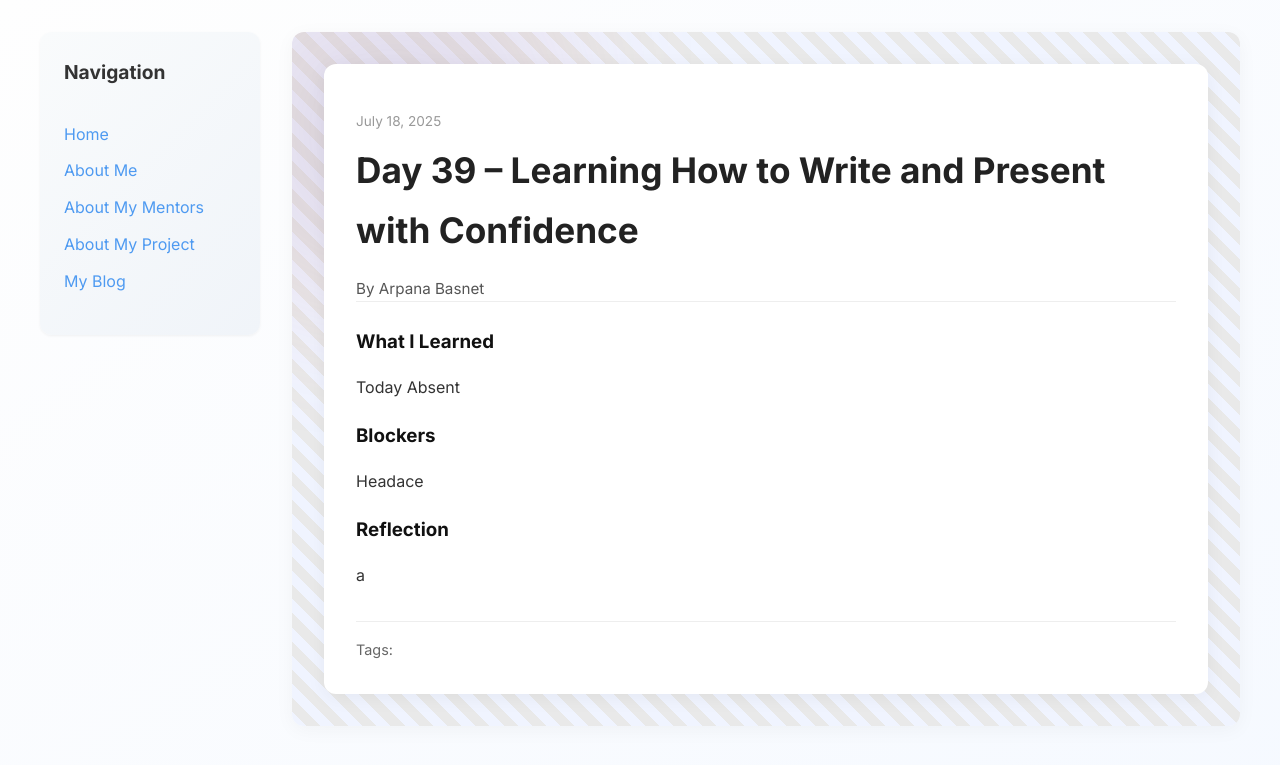
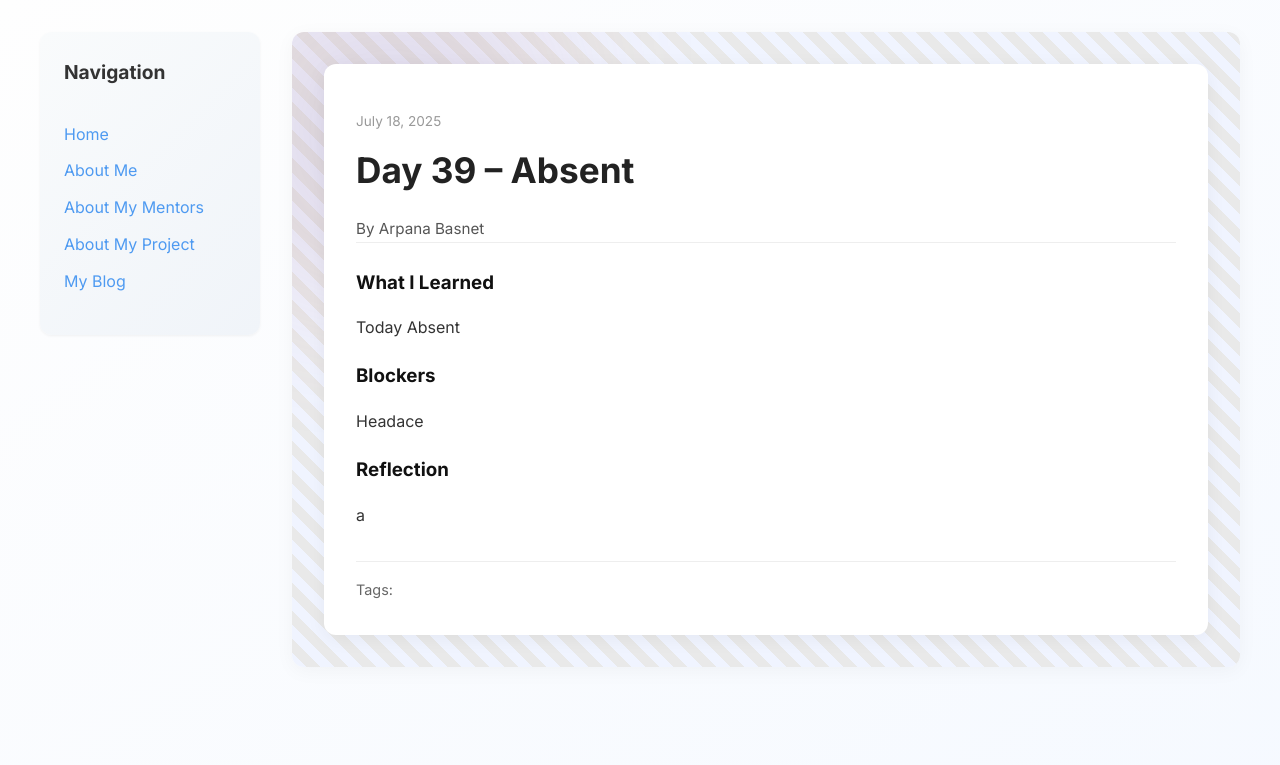
Before and after one commit to arbas1/arbas1.github.io, a Jekyll site: the page built from _posts/2025-07-18-day-39.md, in a window 1280 px wide. Shown: the top 765 px of the page. Built offline with Jekyll 4.4.1, drawn with Linux system fonts in a browser that asks for light colours.

Commit message:
Update 2025-07-18-day-39.md

```diff
--- a/_posts/2025-07-18-day-39.md
+++ b/_posts/2025-07-18-day-39.md
@@ -1,6 +1,6 @@
 ---
 layout: post
-title: "Day 39 – Learning How to Write and Present with Confidence"
+title: "Day 39 – Absent"
 date: 2025-07-18
 author: Arpana Basnet
 permalink: /day39.html
```
